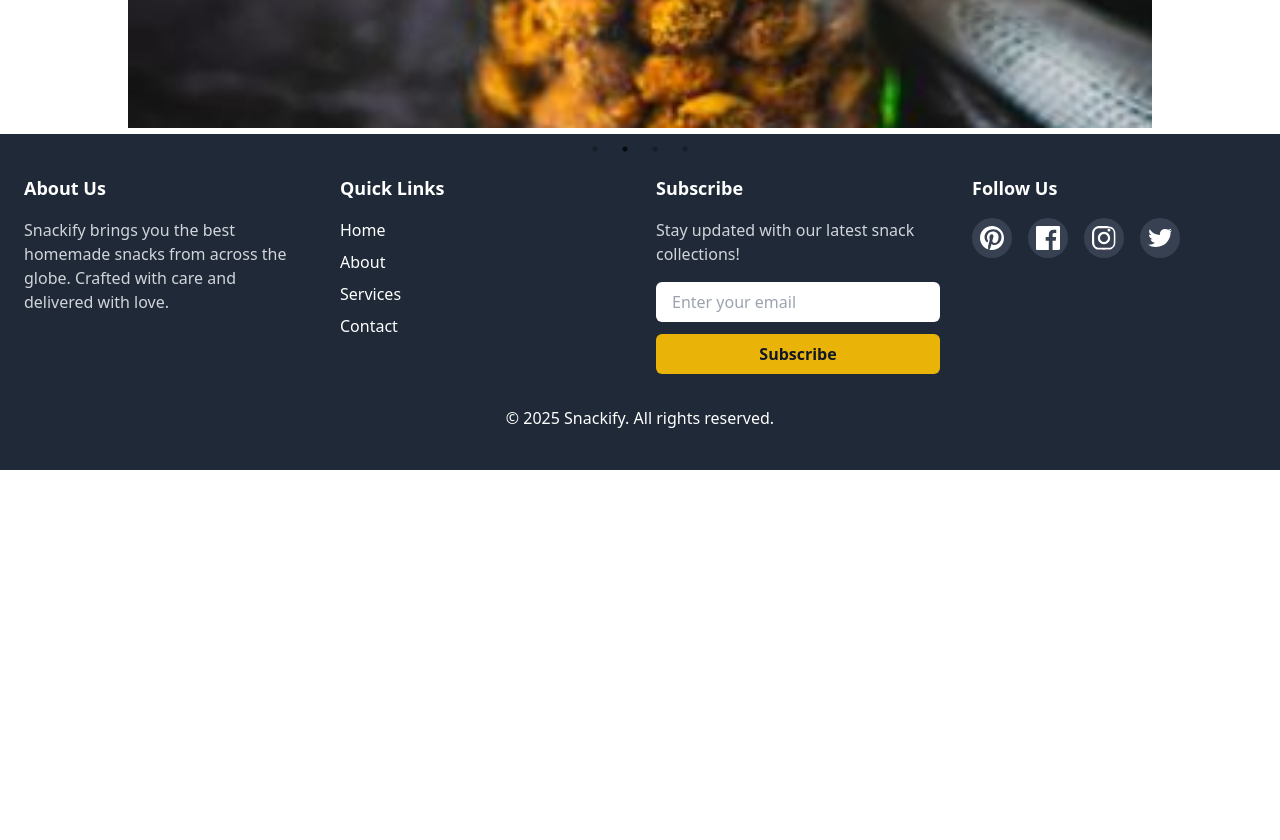
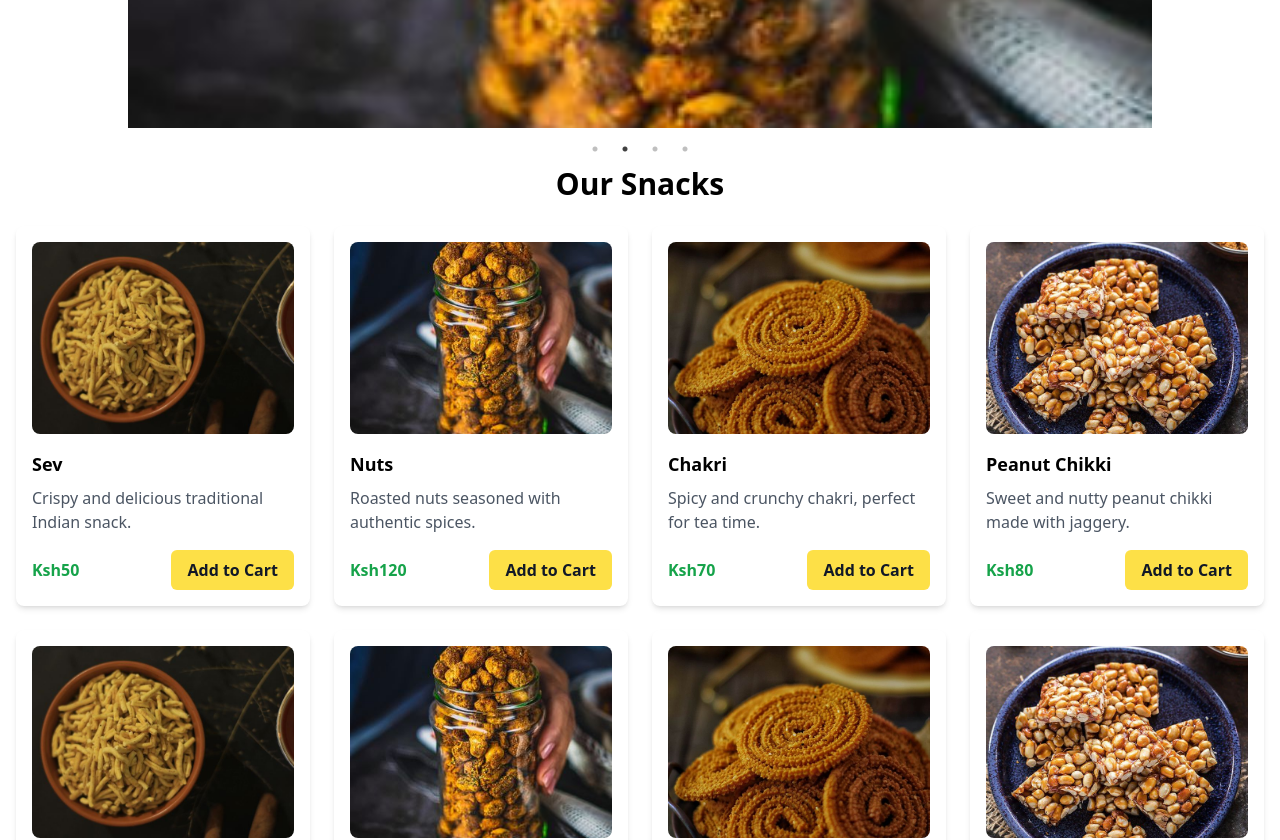
Before and after one commit to quantanmreaper/Snackify, a React (Vite) app in the folder snack-app/: page / in a window 1280 px wide. Shown: the part 740-1580 px from the top of the page. Before the commit the page ends 1210 px from the top, so only its background shows below. Built offline with nearby package versions, Linux system fonts and the light colour scheme.

Commit message:
Creating The Cart Context to add products to the cart

```diff
--- /dev/null
+++ b/snack-app/src/components/SnacksCard.jsx
@@ -0,0 +1,93 @@
+import React from "react";
+
+const snacksData = [
+  {
+    id: 1,
+    name: "Sev",
+    description: "Crispy and delicious traditional Indian snack.",
+    price: "Ksh50",
+    image: "/assets/images/sev.jpeg",
+  },
+  {
+    id: 2,
+    name: "Nuts",
+    description: "Roasted nuts seasoned with authentic spices.",
+    price: "Ksh120",
+    image: "/assets/images/nuts.jpeg",
+  },
+  {
+    id: 3,
+    name: "Chakri",
+    description: "Spicy and crunchy chakri, perfect for tea time.",
+    price: "Ksh70",
+    image: "/assets/images/chakri.jpeg",
+  },
+  {
+    id: 4,
+    name: "Peanut Chikki",
+    description: "Sweet and nutty peanut chikki made with jaggery.",
+    price: "Ksh80",
+    image: "/assets/images/peanutchiki.jpeg",
+  },
+  {
+    id: 5,
+    name: "Sev",
+    description: "Crispy and delicious traditional Indian snack.",
+    price: "Ksh50",
+    image: "/assets/images/sev.jpeg",
+  },
+  {
+    id: 6,
+    name: "Nuts",
+    description: "Roasted nuts seasoned with authentic spices.",
+    price: "Ksh120",
+    image: "/assets/images/nuts.jpeg",
+  },
+  {
+    id: 7,
+    name: "Chakri",
+    description: "Spicy and crunchy chakri, perfect for tea time.",
+    price: "Ksh70",
+    image: "/assets/images/chakri.jpeg",
+  },
+  {
+    id: 8,
+    name: "Peanut Chikki",
+    description: "Sweet and nutty peanut chikki made with jaggery.",
+    price: "Ksh80",
+    image: "/assets/images/peanutchiki.jpeg",
+  },
+  // Add more snacks here...
+];
+
+const Snacks = () => {
+  return (
+    <div className="max-w-screen-xl mx-auto px-4 py-8">
+      <h2 className="text-3xl font-bold text-center mb-6">Our Snacks</h2>
+      <div className="grid grid-cols-1 sm:grid-cols-2 lg:grid-cols-3 xl:grid-cols-4 gap-6">
+        {snacksData.map((snack) => (
+          <div
+            key={snack.id}
+            className="bg-white rounded-lg shadow-md p-4 hover:shadow-lg transition"
+          >
+            <img
+              src={snack.image}
+              alt={snack.name}
+              className="w-full h-48 object-cover rounded-lg mb-4"
+            />
+            <h3 className="text-lg font-semibold mb-2">{snack.name}</h3>
+            <p className="text-gray-600 mb-4">{snack.description}</p>
+            <div className="flex justify-between items-center">
+              <span className="text-green-600 font-bold">{snack.price}</span>
+              <button className="bg-yellow-300 hover:bg-yellow-600 text-gray-900 font-bold py-2 px-4 rounded-md">
+                Add to Cart
+              </button>
+            </div>
+          </div>
+        ))}
+      </div>
+    </div>
+  );
+};
+
+export default Snacks;
--- /dev/null
+++ b/snack-app/src/context/CartContext.js
@@ -0,0 +1,49 @@
+import React from "react";
+import { createContext, useState, useContext } from "react";
+
+//  Create a context for the cart
+const CartContext = createContext();
+
+//  Create a provider component to manage cart state
+export const CartProvider = ({ children }) => {
+  const [cart, setCart] = useState([]); // Stores items in the cart
+
+  //  Function to add an item to the cart and check the logic for adding a new and or old item
+  const addToCart = (snack) => {
+    setCart((prevCart) => {
+      // Check if the item already exists in the cart
+      const existingItem = prevCart.find((item) => item.id === snack.id);
+
+      if (existingItem) {
+        // If item exists, increase its quantity
+        return prevCart.map((item) =>
+          item.id === snack.id ? { ...item, quantity: item.quantity + 1 } : item
+        );
+      } else {
+        // If item does not exist, add it to the cart
+        return [...prevCart, { ...snack, quantity: 1 }];
+      }
+    });
+  };
+
+  //  Function to remove an item from the cart
+  const removeFromCart = (id) => {
+    setCart((prevCart) => prevCart.filter((item) => item.id !== id));
+  };
+
+  //  Function to clear all items in the cart
+  const clearCart = () => {
+    setCart([]);
+  };
+
+  return (
+    <CartContext.Provider value={{ cart, addToCart, removeFromCart, clearCart }}>
+      {children}
+    </CartContext.Provider>
+  );
+};
+
+//  Custom hook to easily use the cart context
+export const useCart = () => {
+  return useContext(CartContext);
+};
--- a/snack-app/src/pages/Home.jsx
+++ b/snack-app/src/pages/Home.jsx
@@ -2,12 +2,15 @@ import React from "react";
 import Header from "../components/Header";
 import Footer from "../components/Footer";
 import ImageSlider from "../components/Slider";
+import Snacks from "../components/SnacksCard";
 function Home () {
     return (
         <div>
             <Header />
             <ImageSlider />
+            <Snacks />
             <Footer />
+
         </div>
 
     );
```
